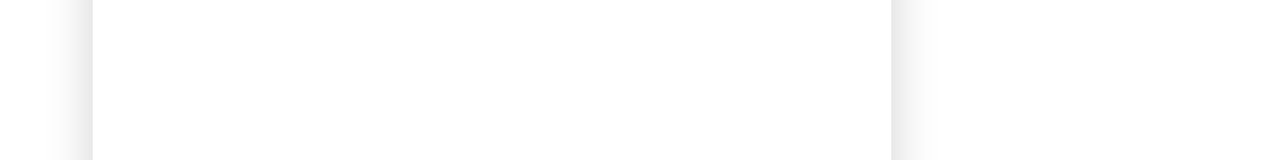
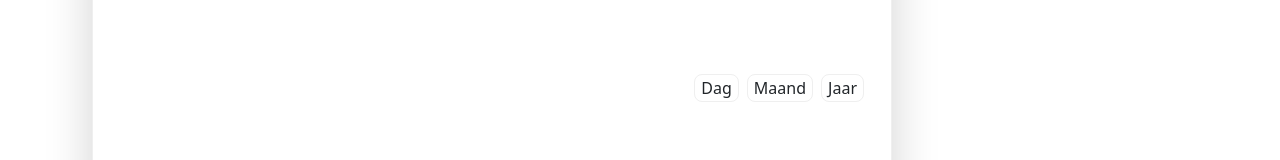
Before and after one commit to al3ksandrs/GreenMile, a website built with Parcel: page src/index.html in a window 1280 px wide. Both pictures are taken after a click on the link "Dashboard". Shown: the part 555-715 px from the top of the page. Built offline with nearby package versions, Linux system fonts and the light colour scheme.

Commit message:
[#100} grafiek dag/maand/jaar weergave knoppen (niet functioneel)

```diff
--- a/src/assets/css/dashboard.css
+++ b/src/assets/css/dashboard.css
@@ -133,6 +133,21 @@
     height: 35rem;
 }
 
+.grfiek-weergave{
+    display: flex;
+    flex-direction: row;
+    justify-content: flex-end;
+    margin: 8px;
+}
+
+.weergave{
+    margin: 4px;
+    color: #212529;
+    background-color: #fff;
+    border-radius: 8px;
+    border: 1px solid #efefef;
+}
+
 .grey-text{
     color: #737373;
 }
--- a/src/html_views/dashboard.html
+++ b/src/html_views/dashboard.html
@@ -136,6 +136,11 @@
             <div id="chartbox">
                 <canvas id="myChart"></canvas>
             </div>
+            <div class="grfiek-weergave">
+                <button class="weergave" id="dag">Dag</button>
+                <button class="weergave" id="maand">Maand</button>
+                <button class="weergave" id="jaar">Jaar</button>
+            </div>
         </div>
         <div class="information-box shadow-lg flex-column">
             <div class="information-box-title">
```
